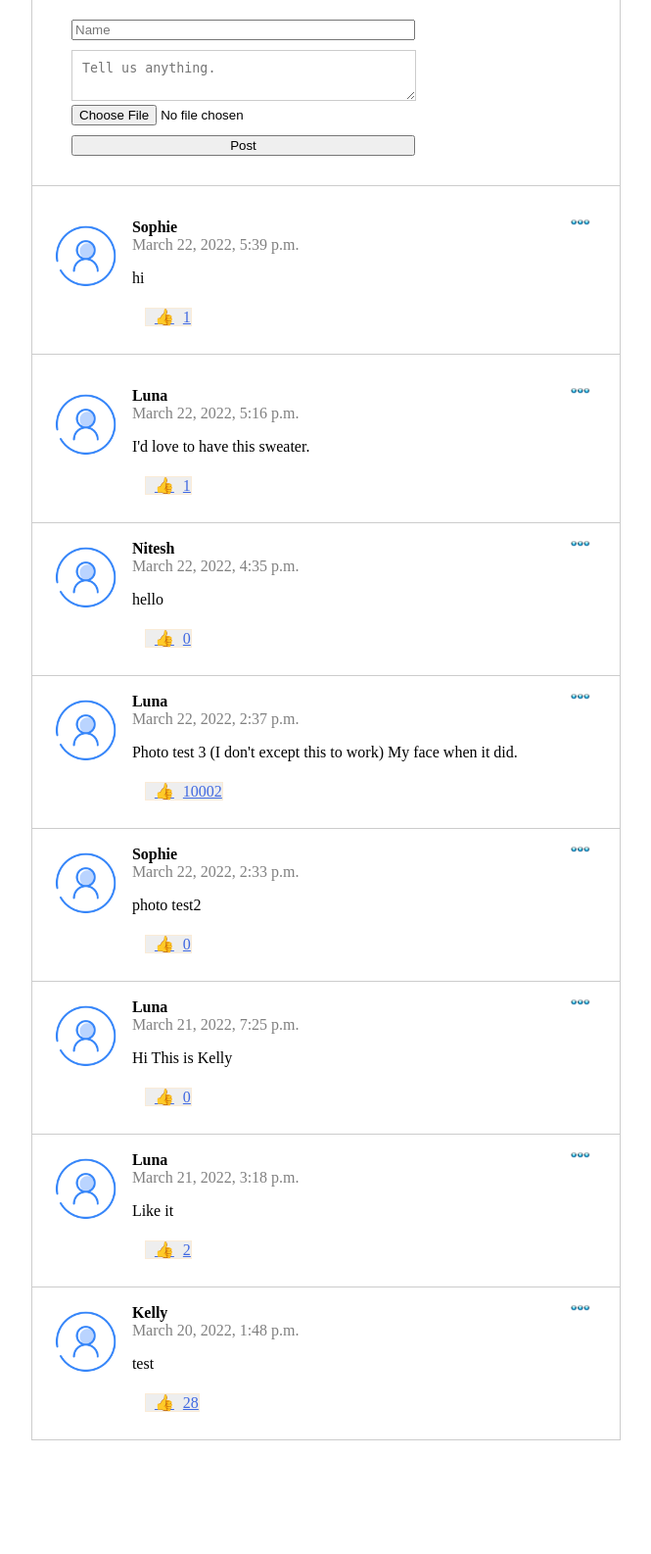
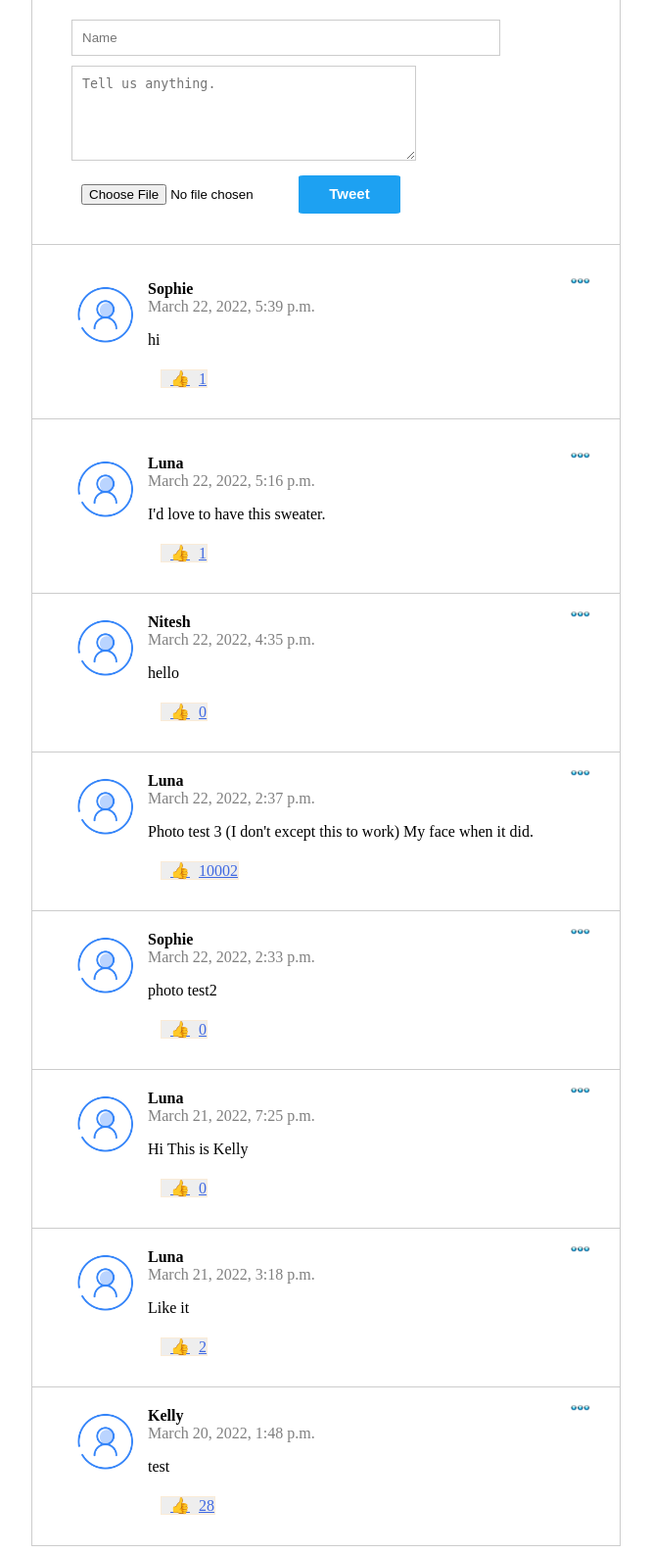
Before and after one commit to ElvinClova/Twitter-Clone, a Django app: page / in a window 1280 px wide. Shown: the part 225-1811 px from the top of the page at 98% size, without its empty margins (307-972 px from the left). Before the commit the page ends 1695 px from the top, so only its background shows below. Run offline with Django 4.2, Linux system fonts and the light colour scheme; data comes from the database, SQL or seed files in the repository.

Commit message:
changes in style.css

```diff
--- a/static/css/style.css
+++ b/static/css/style.css
@@ -55,39 +55,77 @@ body {
 .post_form {
   padding: 20px 40px;
   border-bottom: 1px solid #ccc;
-  position: relative;
-  text-align: left;
+  /* position: relative;
+  text-align: left; */
 }
 
-.post_form .forum  {
+/* .post_form .forum  {
   position: relative;
 
+} */
+
+.post_form input {
+  width: 80%;
+  margin-bottom: 10px;
+  padding: 10px;
+  border: 1px solid #ccc;
 
 }
-.post_form input {
-  width: 66%;
+
+/* .post_form input[type="button"] {
+  width: 80px;
+  height: 20px;
   margin-bottom: 10px;
-}
+  font-size: medium;
+  position: relative;
+  right: 65px;
+  background-color: rgb(155, 198, 228);
+  border: lightsteelblue solid 1px;
+} */
 
-.post_form input[type="submit"] {
-  width: 67.5%;
+/* .post_form input[type="button"]:hover {
+
+  background-color: rgb(27, 80, 132);
+  color: aliceblue;
+} */
+
+/* .post_form input[type="text"]{
+  width: 66.5%;
   margin-bottom: 10px;
-}
+  background-color: rgb(155, 198, 228);
+  border: lightsteelblue 1px solid;
+  display: inline-block; */
 
-.post_form input[type="button"] {
-  width: 67.5%;
-  margin-bottom: 10px;
-}
 
-.post_form input[type="text"]{
-  width: 66%;
-  margin-bottom: 10px;
-}
 
 .post_form textarea {
   width: 63.5%;
   padding: 10px;
-  border: 1px solid #ccc;
+  border:  1px solid #ccc;
+}
+
+
+#uploadimage{
+  width: 40%;
+  padding-top: 20px;
+  border: hidden;
+  overflow: hidden;
+  background-color: none;
+
+}
+
+#btn{
+  width: 20%;
+  background-color: rgb(29, 161, 242);
+  color: white;
+  font-size: 15px;
+  font-weight: bold;
+  border-radius: 5%;
+  border: 1px solid transparent;
+  padding: 9px;
+  border: 1px solid rgb(29, 161, 242);
+  cursor: pointer;
+  padding-bottom: 11px;
 }
 
 .posts ul {
@@ -97,7 +135,8 @@ body {
   position: relative;
   display: flex;
   border-bottom: 1px solid #ccc;
-  padding: 17px;
+  padding: 20px 40px;
+  list-style: none;
 }
 
 .posts li .menu_icon img {
--- a/templates/posts.html
+++ b/templates/posts.html
@@ -17,10 +17,10 @@
             {% csrf_token %}
             <!-- <section class="forum"> -->
             <input type="text" name="name" placeholder="Name" required>
-            <textarea name="body" placeholder="Tell us anything." required></textarea>
+            <textarea name="body" placeholder="Tell us anything." rows="5" required></textarea>
             <input type="file" name="image" id="uploadimage">
 
-            <input type="submit" value="Post"/>
+            <input id="btn" type="submit" value="Tweet"/>
 
         </form>
             </section>
```
